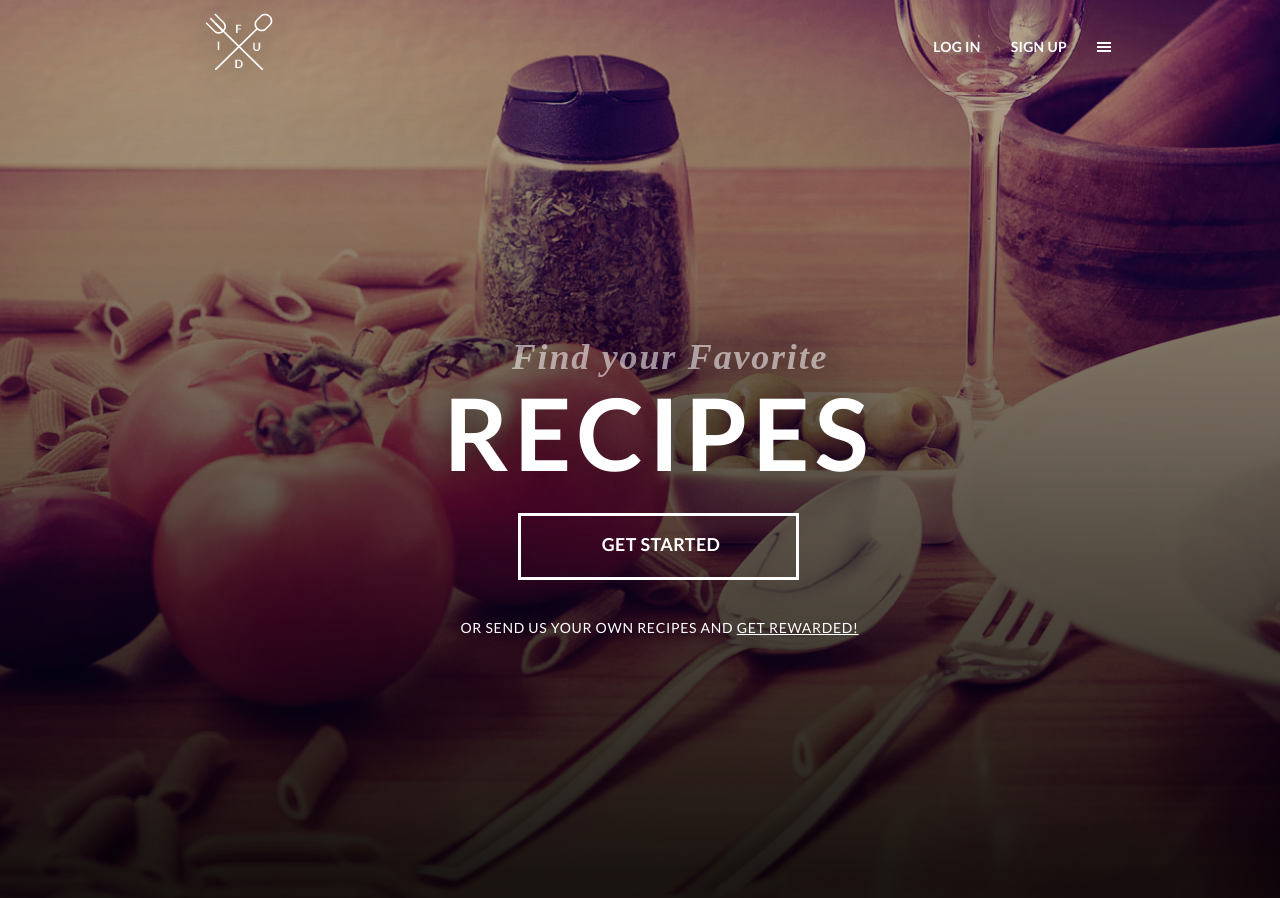
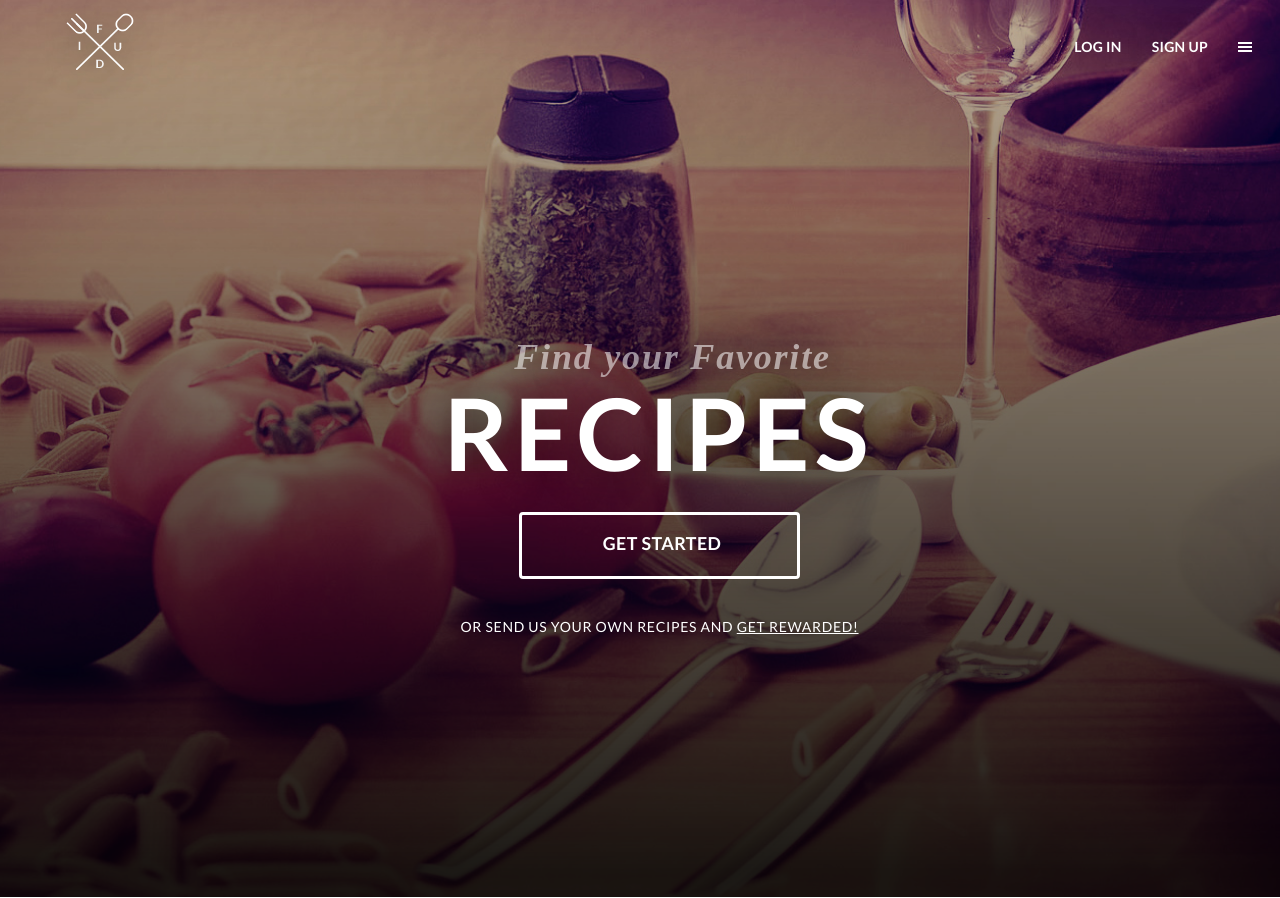
Before and after one commit to zwazoo/fudi, a plain HTML site: page index.html in a window 1280 px wide. Drawn offline with Linux system fonts and the light colour scheme.

Commit message:
fixed paddings

```diff
--- a/css/style.css
+++ b/css/style.css
@@ -66,7 +66,7 @@ select {
 .ba-menu {
 	display:flex;
 	list-style:none;
-	margin: 32px 139px 0 0;
+	margin: 32px -2px 0 0;
 	padding: 0;
 
 }
@@ -90,7 +90,7 @@ select {
 }
 
 .ba-logo {
-	margin:-8px 0px 0px 175px;
+	margin:-8px 0px 0px 36px;
 }
 
 .ba-header-text {
@@ -100,7 +100,7 @@ select {
     letter-spacing: 1.8px;
     text-shadow: 0px 1px 40px rgba(1, 1, 1, 0.55);
     margin-top: -9px;
-    margin-left: 67px;
+    margin-left: 72px;
 }
 
 .ba-intro-title {
@@ -115,7 +115,7 @@ select {
 
 .ba-button {
 	display: inline-block;
-	margin: 66px 0px 19px 44px;
+	margin: 65px 0px 19px 46px;
     padding: 12px 76px 15px 81px;
     letter-spacing: 0.4px;
 	border: 3px solid white;
@@ -124,7 +124,8 @@ select {
 	font-size: 17.85px;
     font-weight: 700;
     line-height: 1.9;
-    text-transform: uppercase;
+	text-transform: uppercase;
+	border-radius: 4px;
 }
 
 .ba-button:hover {
--- a/index.html
+++ b/index.html
@@ -19,8 +19,8 @@
 	<header class="ba-header">
 		<div class="ba-container">
 			<div class="ba-header-bar">
-				<a href="#">
-					<img class="ba-logo" src="images/logo.png" alt="logo">
+				<a href="#" class="ba-logo">
+					<img src="images/logo.png" alt="logo">
 				</a>
 				<nav>
 					<ul class="ba-menu">
```
